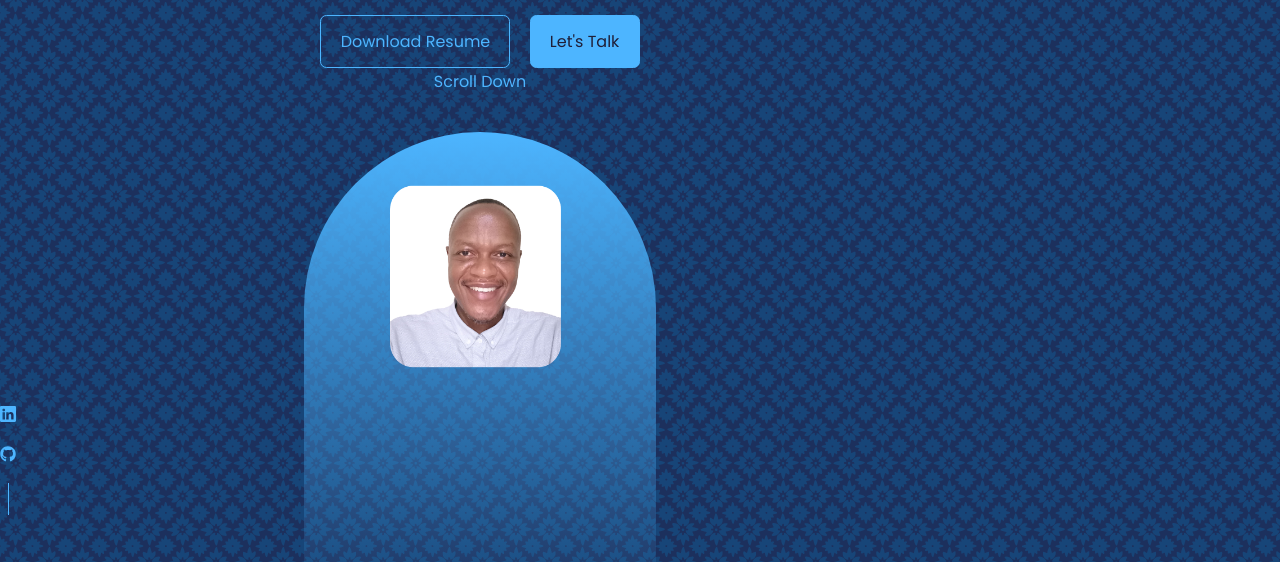
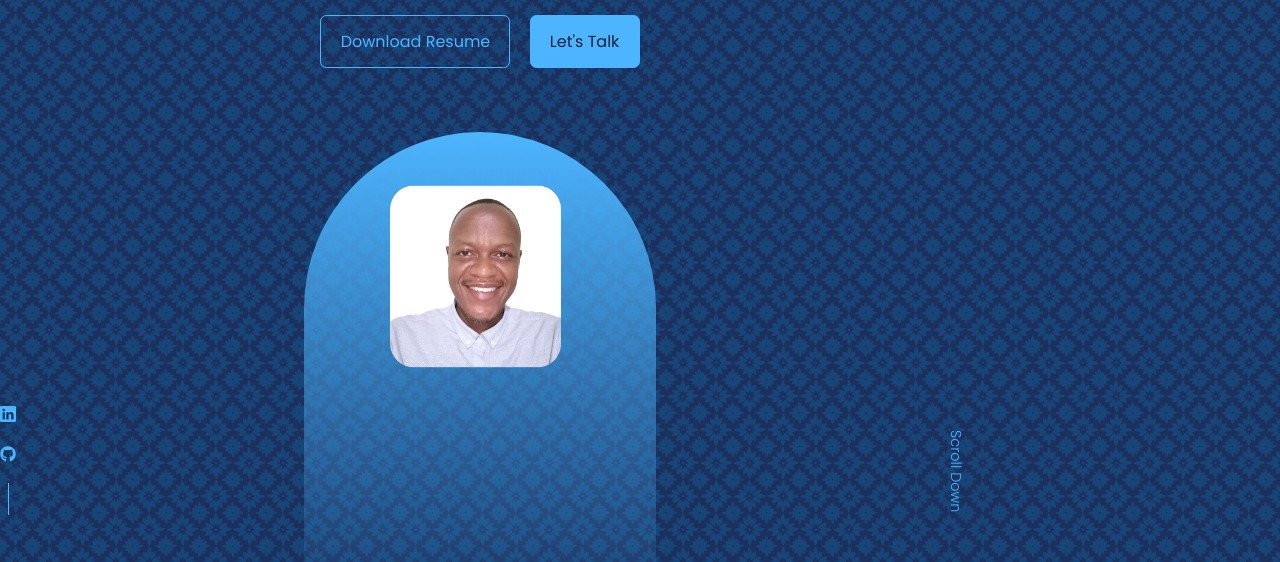
Before and after one commit to Gitthuma/george-githuma-portfolio-website, a React (Create React App) app: page / in a window 1280 px wide. Shown: the part 237-799 px from the top of the page. Built offline with nearby package versions, Linux system fonts and the light colour scheme.

Commit message:
Style Scroll down

```diff
--- a/src/Components/Header/Header.css
+++ b/src/Components/Header/Header.css
@@ -57,3 +57,15 @@ header {
     overflow: hidden;
     padding: 3rem 1.5rem 1.5rem 1.5rem;
 }
+
+/* ========================= SCROLL DOWN ======================== */
+
+/*Style Scroll down*/
+.scroll__down {
+    position: absolute;
+    right: -2.3rem;
+    bottom: 5rem;
+    transform: rotate(90deg);
+    font-weight: 300;
+    font-size: 0.9rem;
+}
```
